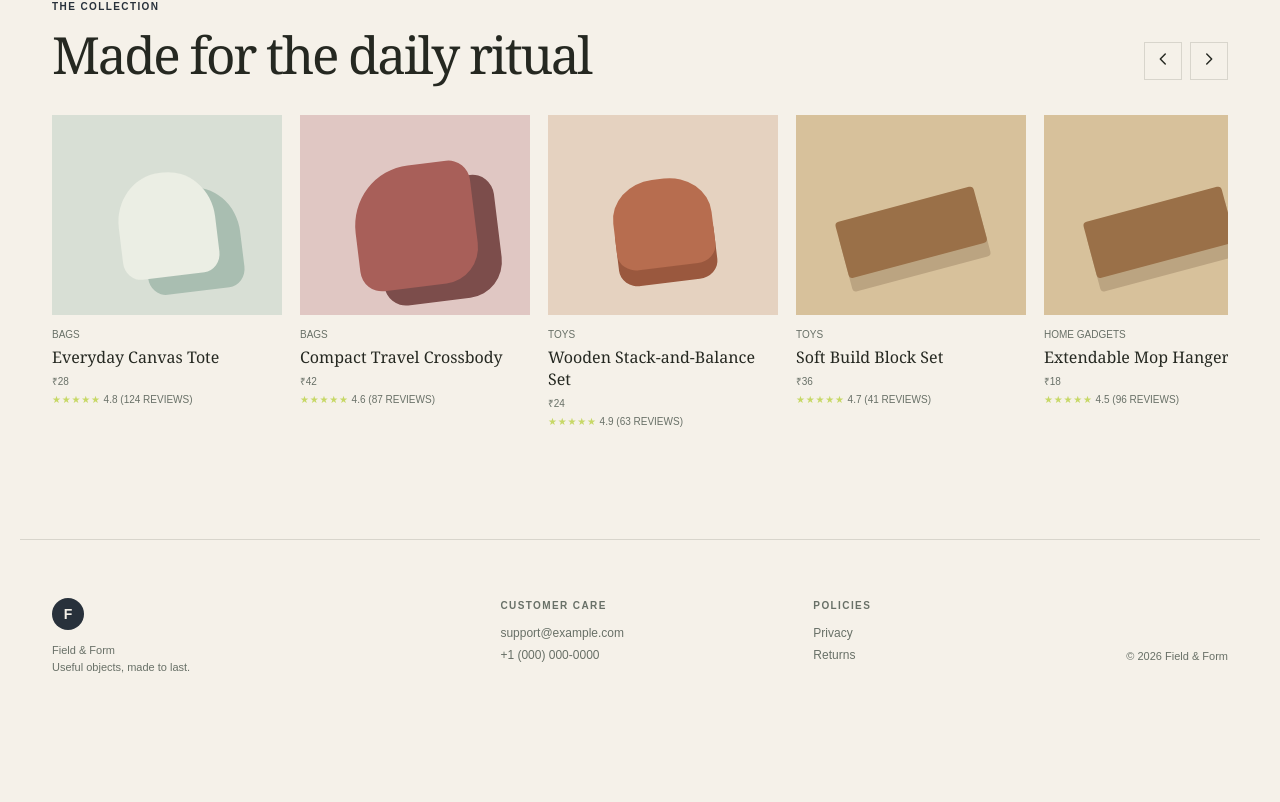
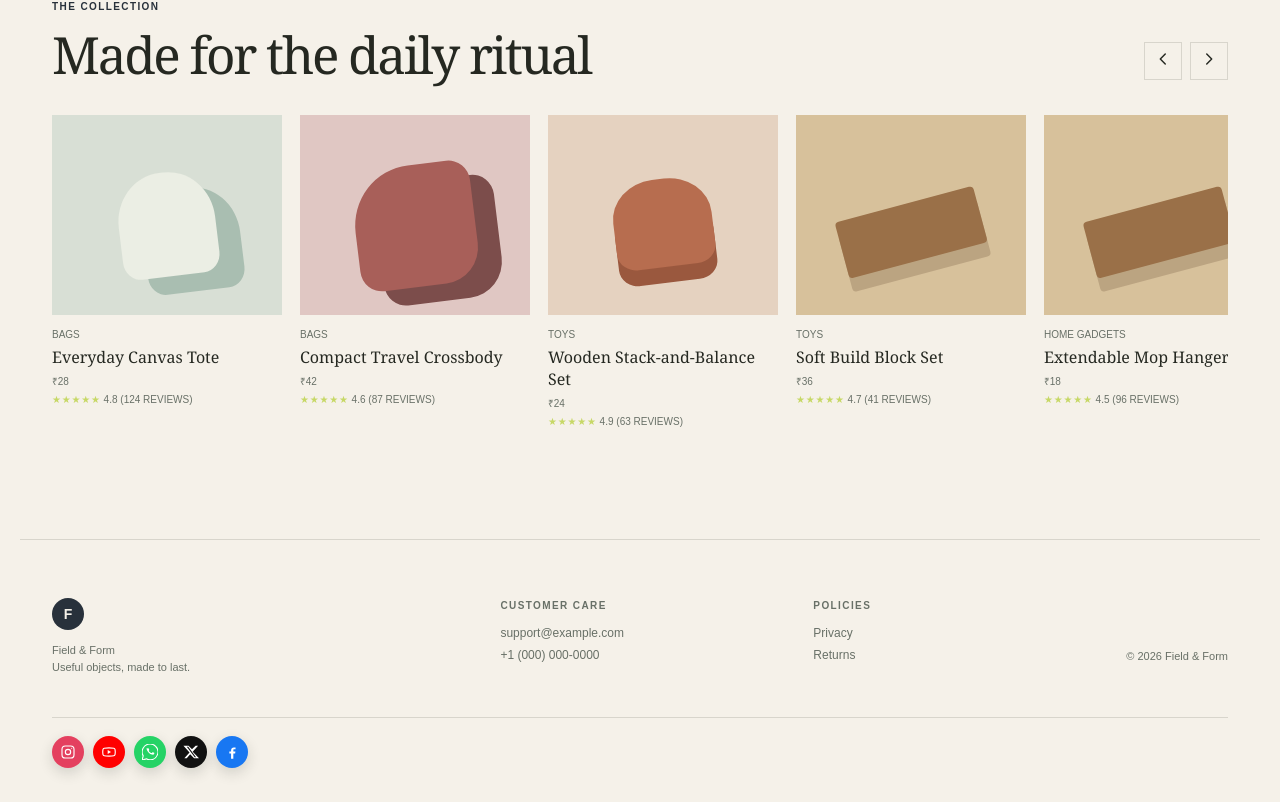
Before and after one commit to FaizAhemad/ecommerce-site, a React (Vite) app: page / in a window 1280 px wide. Shown: the part 746-1548 px from the top of the page. Before the commit the page ends 1455 px from the top, so only its background shows below. Built offline with nearby package versions, Linux system fonts and the light colour scheme.

Commit message:
social links added in footer and right side of the page

```diff
--- a/src/App.css
+++ b/src/App.css
@@ -152,8 +152,13 @@ h3 { margin: 0; font-size: 17px; font-weight: 400; line-height: 1.15; }
 .story-section { padding: 112px 32px 130px; background: var(--green); color: #f4f0e5; text-align: center; }
 .story-section .eyebrow { color: var(--yellow); }.story-section h2 { max-width: 640px; margin: 0 auto 22px; }.story-section > p:last-child { max-width: 460px; margin: 0 auto; color: #ceddce; font-size: 16px; line-height: 1.6; }
 .site-footer { max-width: 1240px; margin: 0 auto; padding: 58px 32px 34px; display: grid; grid-template-columns: 1.5fr 1fr 1fr auto; gap: 42px; border-top: 1px solid var(--line); font-family: Arial, sans-serif; font-size: 11px; }.site-footer > div { min-width: 0; }.site-footer > div:first-child p { max-width: 150px; margin-bottom: 0; }.site-footer a { overflow-wrap: anywhere; }.back-to-top { position: fixed; z-index: 15; right: 28px; bottom: 28px; display: grid; place-items: center; width: 44px; height: 44px; border: 1px solid var(--ink); border-radius: 50%; background: var(--ink); color: var(--paper); box-shadow: 0 8px 20px rgba(33,39,30,.18); font-size: 20px; cursor: pointer; }.back-to-top:hover { background: var(--green); border-color: var(--green); }
+.social-links-rail { position: fixed; z-index: 14; top: 50%; right: 18px; display: grid; gap: 8px; transform: translateY(-50%); }.social-link { display: grid; place-items: center; width: 38px; height: 38px; padding: 0; overflow: hidden; border-radius: 50%; color: #fff; line-height: 0; text-decoration: none; box-shadow: 0 5px 14px rgba(33,39,30,.16); transition: transform .25s ease, box-shadow .25s ease; }.social-link:hover { color: #fff; transform: rotate(14deg) scale(1.12); box-shadow: 0 8px 18px rgba(33,39,30,.24); }.social-link svg { display: block; width: 19px; height: 19px; max-width: 65%; max-height: 65%; }.social-instagram { background: #e4405f; }.social-youtube { background: #ff0000; }.social-whatsapp { background: #25d366; }.social-twitter { background: #111; }.social-facebook { background: #1877f2; }.social-links-footer { display: flex; justify-content: center; gap: 9px; align-items: center; grid-column: 1 / -1; padding-top: 18px; border-top: 1px solid var(--line); }.social-links-footer .social-link { width: 32px; height: 32px; }.social-links-footer .social-link svg { width: 16px; height: 16px; max-width: 60%; max-height: 60%; }.site-footer .social-link { color: #fff; }
 .site-footer p { color: var(--muted); line-height: 1.5; }.site-footer .brand-mark { margin-bottom: 12px; }.site-footer a { display: block; margin-bottom: 8px; }.footer-label { margin-bottom: 13px; color: var(--ink); }.copyright { align-self: end; white-space: nowrap; }
 button:focus-visible, a:focus-visible { outline: 3px solid var(--yellow); outline-offset: 3px; }
-@media (max-width: 760px) { .site-header { padding: 16px 20px; flex-wrap: wrap; }.site-header nav { order: 3; width: 100%; justify-content: space-between; border-top: 1px solid var(--line); padding-top: 14px; }.hero-section { grid-template-columns: 1fr; gap: 48px; padding: 58px 20px 68px; }.hero-art { min-height: 320px; }.hero-vase { right: 13%; }.hero-cup { left: 16%; }.collection-section { padding: 60px 20px 78px; }.section-heading { display: block; }.section-note { margin-top: 18px; }.product-grid { grid-template-columns: repeat(2, minmax(0, 1fr)); gap: 30px 14px; }.product-info { display: block; }.product-info strong { display: block; margin-top: 8px; }.story-section { padding: 84px 20px 94px; }.site-footer { grid-template-columns: 1fr 1fr; padding: 36px 20px; }.copyright { grid-column: 1 / -1; } }
+@media (max-width: 760px) { .social-links-rail { right: 10px; }.social-links-rail .social-link { width: 34px; height: 34px; }.site-header { padding: 16px 20px; flex-wrap: wrap; }.site-header nav { order: 3; width: 100%; justify-content: space-between; border-top: 1px solid var(--line); padding-top: 14px; }.hero-section { grid-template-columns: 1fr; gap: 48px; padding: 58px 20px 68px; }.hero-art { min-height: 320px; }.hero-vase { right: 13%; }.hero-cup { left: 16%; }.collection-section { padding: 60px 20px 78px; }.section-heading { display: block; }.section-note { margin-top: 18px; }.product-grid { grid-template-columns: repeat(2, minmax(0, 1fr)); gap: 30px 14px; }.product-info { display: block; }.product-info strong { display: block; margin-top: 8px; }.story-section { padding: 84px 20px 94px; }.site-footer { grid-template-columns: 1fr 1fr; padding: 36px 20px; }.copyright { grid-column: 1 / -1; } }
 @media (max-width: 430px) { .brand { font-size: 12px; }.header-actions { margin-left: auto; }.icon-button, .cart-button { padding: 8px 10px; }.hero-art { min-height: 270px; }.hero-vase { width: 105px; height: 164px; }.hero-cup { width: 105px; height: 86px; }.hero-cup::after { right: -30px; width: 38px; height: 42px; border-width: 11px; }.product-grid { gap: 25px 10px; } h3 { font-size: 15px; } }
 @media (max-width: 760px) { .catalog-layout { grid-template-columns: 1fr; gap: 28px; }.filter-sidebar { position: static; min-height: auto; gap: 14px; padding: 16px; border: 1px solid var(--line); background: var(--surface); }.filter-sidebar-heading { padding-bottom: 0; border-bottom: 0; }.filter-fields { grid-template-columns: 1fr 1fr; gap: 14px; }.filter-field:first-child { grid-column: 1 / -1; }.detail-section { grid-template-columns: 1fr; gap: 38px; padding: 60px 20px 78px; }.detail-copy h1 { font-size: 54px; }.carousel-section { padding: 58px 20px 78px; }.carousel-track { grid-auto-columns: minmax(235px, 78vw); } }
+.site-footer > div:first-child .social-links-footer { grid-column: auto; padding-top: 0; border-top: 0; margin-top: 20px; }
+.site-footer .social-links-footer .social-link { display: grid; place-items: center; margin-bottom: 0; }
+.site-footer .social-links-footer { justify-content: flex-start; }
+.social-links .social-link, .social-links .social-link:hover, .site-footer .social-links .social-link:hover { color: #fff; }
--- a/src/components/SiteLayout.tsx
+++ b/src/components/SiteLayout.tsx
@@ -1,6 +1,7 @@
 import { useEffect, useState, type ReactNode } from 'react'
 import type { MouseEvent } from 'react'
 import type { StorefrontApiResponse } from '../api/storefront'
+import { SocialLinks } from './SocialLinks'
 
 type SiteLayoutProps = {
   storefront: StorefrontApiResponse
@@ -45,11 +46,12 @@ export function SiteLayout({ storefront, cartCount, children }: SiteLayoutProps)
         </div>
       </header>
       <main>{children}</main>
-      <footer className="site-footer" id="footer">
+      <SocialLinks storefront={storefront} placement="rail" /><footer className="site-footer" id="footer">
         <div><span className="brand-mark">{identity.mark}</span><p>{identity.businessName}<br />{identity.tagline}</p></div>
         <div><p className="footer-label">{content.footer.customerCareLabel}</p><a href={`mailto:${contact.supportEmail}`}>{contact.supportEmail}</a><a href={`tel:${contact.phone}`}>{contact.phone}</a></div>
         <div><p className="footer-label">{content.footer.policiesLabel}</p><a href="/privacy" onClick={navigate('/privacy')}>{content.footer.privacyLabel}</a><a href="/returns" onClick={navigate('/returns')}>{content.footer.returnsLabel}</a></div>
         <p className="copyright">{content.ui.copyrightPrefix} {content.footer.copyrightYear} {identity.businessName}</p>
+        <SocialLinks storefront={storefront} placement="footer" />
       </footer>
       {showBackToTop && <button className="back-to-top" type="button" onClick={() => window.scrollTo({ top: 0, behavior: 'smooth' })} aria-label="Back to top"><span aria-hidden="true">↑</span></button>}
     </div>
--- /dev/null
+++ b/src/components/SocialLinks.tsx
@@ -0,0 +1,10 @@
+import type { StorefrontApiResponse } from '../api/storefront'
+
+type SocialLinksProps = { storefront: StorefrontApiResponse; placement: 'rail' | 'footer' }
+const icons = { instagram: <><rect x="3" y="3" width="18" height="18" rx="5" /><circle cx="12" cy="12" r="4" /><circle cx="17.5" cy="6.5" r=".8" fill="currentColor" stroke="none" /></>, youtube: <><path d="M21 8.2a2.7 2.7 0 0 0-1.9-1.9C17.4 5.8 12 5.8 12 5.8s-5.4 0-7.1.5A2.7 2.7 0 0 0 3 8.2 28 28 0 0 0 2.6 12 28 28 0 0 0 3 15.8a2.7 2.7 0 0 0 1.9 1.9c1.7.5 7.1.5 7.1.5s5.4 0 7.1-.5a2.7 2.7 0 0 0 1.9-1.9 28 28 0 0 0 .4-3.8 28 28 0 0 0-.4-3.8Z" /><path d="m10 15 5-3-5-3v6Z" fill="currentColor" stroke="none" /></>, whatsapp: <><path d="M20.5 3.5A11.8 11.8 0 0 0 12.1 0 11.9 11.9 0 0 0 1.8 17.8L.1 24l6.4-1.7a12 12 0 0 0 5.7 1.5h.1A11.9 11.9 0 0 0 20.5 3.5Z" /><path d="M8.2 6.6c.2-.3.4-.3.7-.3h.6c.2 0 .4.1.5.4l.8 1.9c.1.3.1.5-.1.7l-.5.7c-.2.2-.1.4 0 .6.4.7 1 1.4 1.7 1.9.7.5 1.5.9 2.3 1.1.3.1.5 0 .7-.2l.8-.9c.2-.2.4-.2.7-.1l1.8.8c.3.1.4.3.3.6-.1.9-.5 1.6-1.2 1.9-.7.4-1.6.4-2.4.1-1.8-.5-3.4-1.5-4.7-2.8-1.3-1.3-2.4-2.8-3-4.5-.3-.8-.3-1.7 0-2.4Z" fill="currentColor" stroke="none" /></> }
+const extraIcons = { twitter: <path d="M18.9 2.5h3.7l-8.1 9.3 9.5 9.7h-7.4l-5.8-6-5.2 6H2l7.8-8.9L.7 2.5h7.6l5.2 5.5 5.4-5.5Zm-1.3 17.3h2L7.8 4.1H5.7l11.9 15.7Z" fill="currentColor" stroke="none" />, facebook: <path d="M14 21v-8h2.7l.4-3H14V8.1c0-.9.3-1.5 1.6-1.5h1.7V4a21 21 0 0 0-2.5-.1c-2.5 0-4.2 1.5-4.2 4.3V10H8v3h2.6v8H14Z" transform="translate(0 1.2)" fill="currentColor" stroke="none" /> }
+
+export function SocialLinks({ storefront, placement }: SocialLinksProps) {
+  const links = storefront.contact.social
+  return <div className={`social-links social-links-${placement}`} aria-label="Social media links">{(Object.keys(links) as Array<keyof typeof links>).map((name) => <a className={`social-link social-${name}`} href={links[name]} target="_blank" rel="noreferrer" key={name} aria-label={name}><svg viewBox="0 0 24 24" fill="none" stroke="currentColor" strokeWidth="1.7">{name in extraIcons ? extraIcons[name as keyof typeof extraIcons] : icons[name as keyof typeof icons]}</svg></a>)}</div>
+}
--- a/src/config.ts
+++ b/src/config.ts
@@ -8,6 +8,7 @@ export const appConfig = {
   contact: {
     supportEmail: 'support@example.com',
     phone: '+1 (000) 000-0000',
+    social: { instagram: 'https://instagram.com', youtube: 'https://youtube.com', whatsapp: 'https://wa.me/10000000000', twitter: 'https://twitter.com', facebook: 'https://facebook.com' },
   },
   localization: {
     locale: 'en-IN',
```
Also changed, not shown: 1 other file (tests, documents, lock files or other folders).
